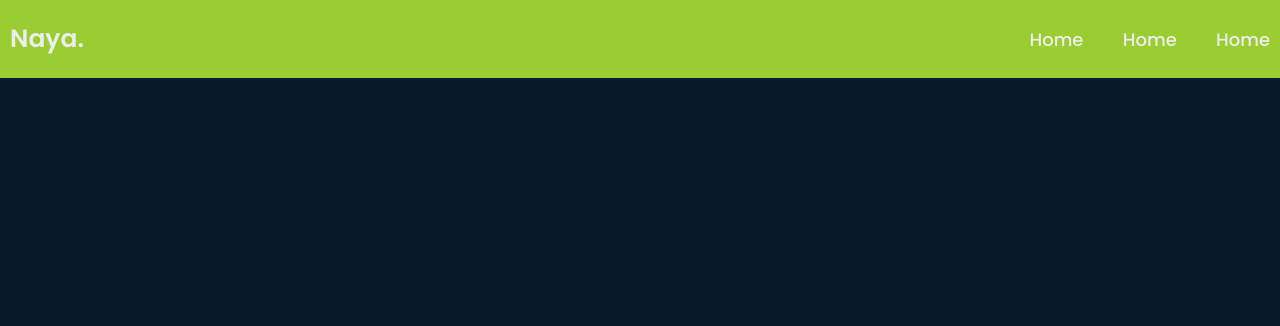
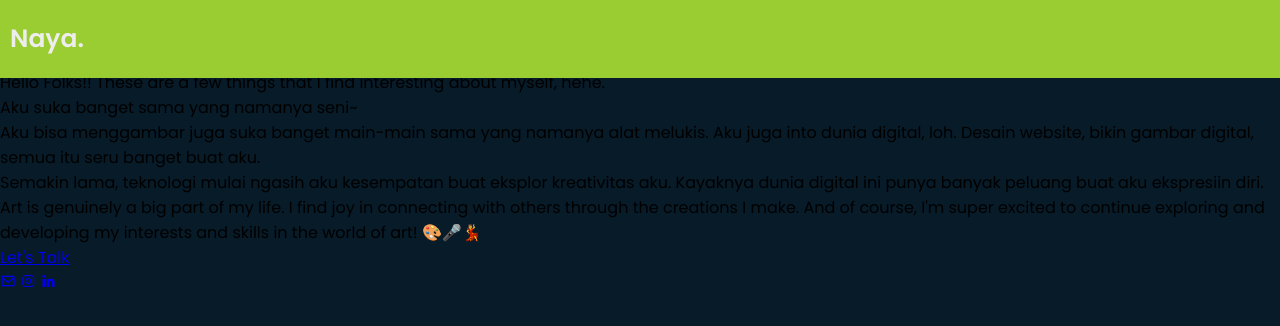
Before and after one commit to nayacn/nayacn, a plain HTML site: page index.html in a window 1280 px wide. Drawn offline with nearby package versions, Linux system fonts and the light colour scheme.

Commit message:
Fenayas.html

```diff
--- a/index.html
+++ b/index.html
@@ -3,20 +3,45 @@
 <head>
     <meta charset="UTF-8">
     <meta name="viewport" content="width=device-width, initial-scale=1.0">
+    <link rel="shortcut icon" type="x-icon" href="logo.png">
     <link rel="stylesheet" href="style.css">
-    <title>portofolio</title>
+    <link href='https://unpkg.com/boxicons@2.1.4/css/boxicons.min.css' rel='stylesheet'>
+    <title>Naya's</title>
 </head>
 <body>
     <header class="header">
-        <a href="#" class="logo">Naya.</a>
+        <a href="Fenaya's.html" class="logo">Naya.</a>
 
-        <nav class="navbar">
-            <a href="#">Home</a>
-            <a href="#">Home</a>
-            <a href="#">Home</a>
+        </nav>
     </header>
 
+<section class="home">
+    <div class="home-content">
+        <h1>𓍢ִ໋🌷͙֒ Fenaya Cecilly</h1>
+        <h3>Everything Begins With an Idea✧˖°.</h3>
+        <p>Hello Folks!! These are a few things that I find interesting about myself, hehe.
+           <br>Aku suka banget sama yang namanya seni~ <br>
+           Aku bisa menggambar juga suka banget main-main sama yang namanya alat melukis.
+           Aku juga into dunia digital, loh. Desain website, bikin gambar digital, semua itu seru banget buat aku.
+           <br>Semakin lama, teknologi mulai ngasih aku kesempatan buat eksplor kreativitas aku.
+           Kayaknya dunia digital ini punya banyak peluang buat aku ekspresiin diri.
+           <br>Art is genuinely a big part of my life. I find joy in connecting with others through the creations I make.
+           And of course, I'm super excited to continue exploring and developing my interests and skills in the world of art! 🎨🎤💃
+        </p>
+        <div class="btn-box">
+           <!-- <a href="#">Tap Me!</a>-->
+            <a href="whatsapp://send?text=Hello&phone=+6282363516546">Let's Talk</a>
+        </div>
+    </div>
 
+    <div class="home-sci">
+        <a href="mailto:fenayacecilly004@gmail.com"><i class='bx bx-envelope'></i></i></a>
+        <a href="https://www.instagram.com/fenayacecilly/"><i class='bx bxl-instagram'></i></a>
+        <a href="https://www.linkedin.com/in/fenaya-cecilly-a760262a0/"><i class='bx bxl-linkedin'></i></a>
+    </div>
+
+    <span class="home-imgHover"></span>
+</section>
 
 
 
```
